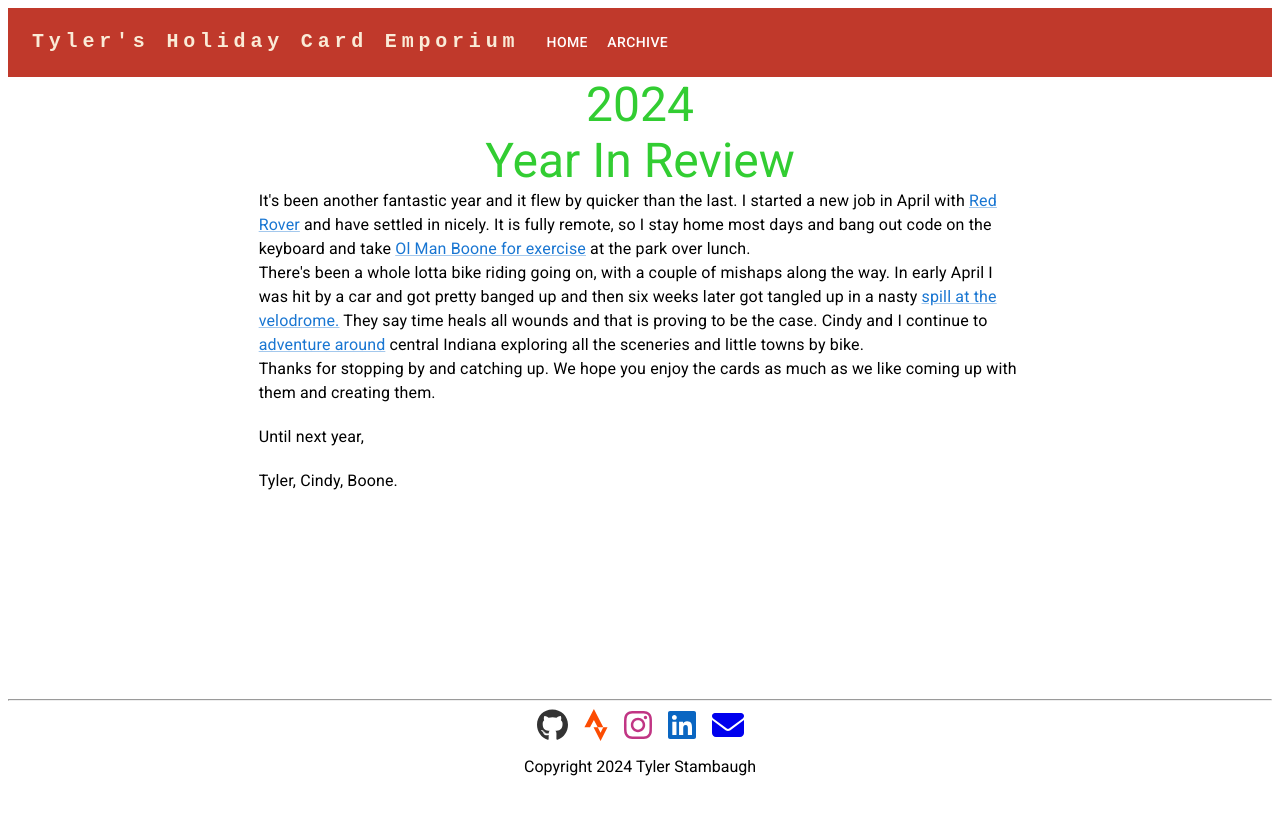
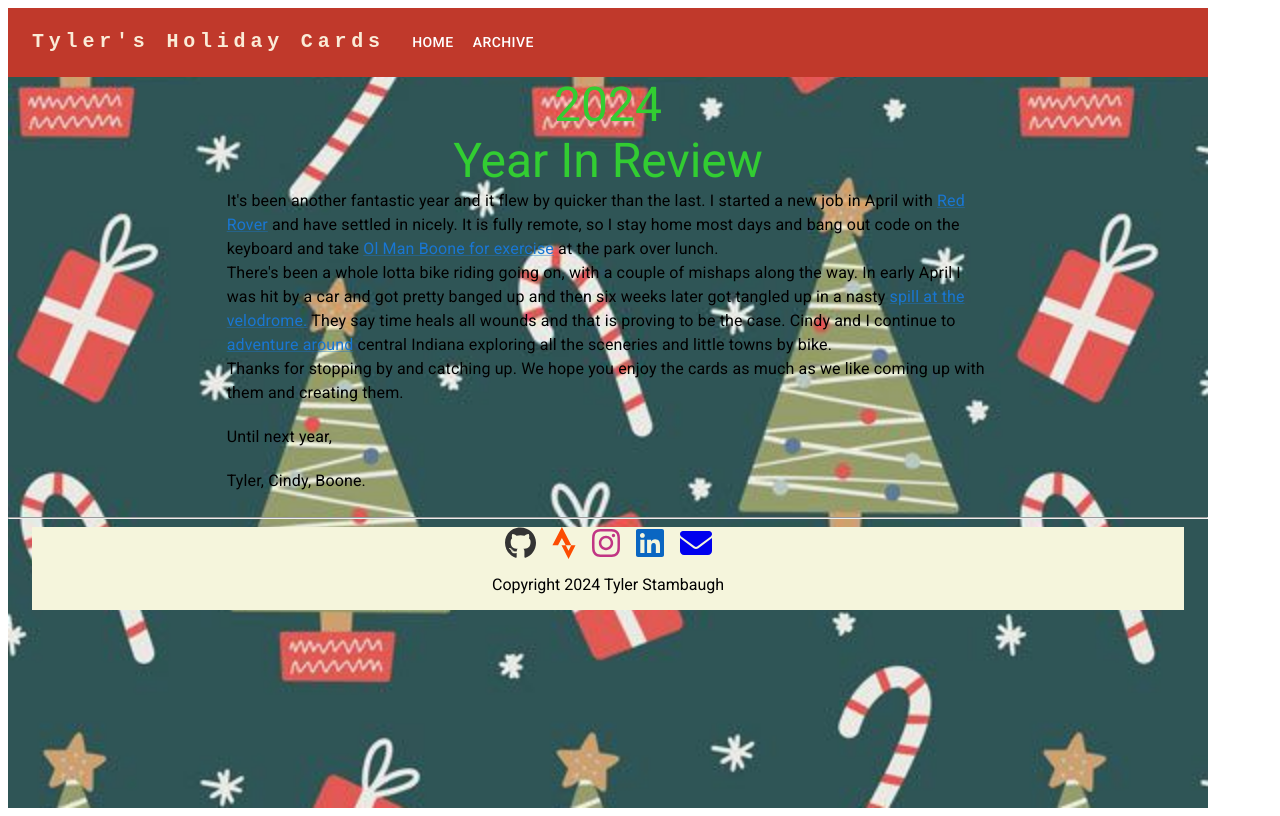
Before and after one commit to tylerstambaugh/holiday-card-site, a React (Vite) app: page / in a window 1280 px wide. Built offline with nearby package versions, Linux system fonts and the light colour scheme.

Commit message:
more playing with styles

```diff
--- a/src/App.css
+++ b/src/App.css
@@ -10,21 +10,28 @@ Silver: #C0C0C0 */
 
 #root {
   display: flex;
-
 }
 
 
 html, body {
   font-family: -apple-system, monospace, system-ui, BlinkMacSystemFont, 'Segoe UI', Roboto, Oxygen, Ubuntu, Cantarell, 'Open Sans', 'Helvetica Neue', sans-serif;
   color: antiquewhite;
+  display: flex;
 }
 
 .app {
-  display: flex;
   min-height: 100vh;
   flex-direction: column;
   flex: 1;
   flex-grow: 1;
+   background-image: url("./assets/images/background.jpg");
+  background-size: cover;
+  background-position: center;
+  background-repeat: repeat;
+}
+
+.home_container {
+  background-color: beige;
 }
 
 
@@ -43,7 +50,7 @@ html, body {
   color: black;
   padding: 1rem 0;
   position: sticky;
-  width: 100%;
+  width: auto;
 }
 
 p {
--- a/src/components/footer.tsx
+++ b/src/components/footer.tsx
@@ -18,7 +18,7 @@ export const Footer: React.FC = () => {
       <hr />
       <Container >
         <Stack
-          className="icon-container" direction="row" spacing={2}
+          className="icon-container" direction="row" spacing={2} sx={{ backgroundColor: "beige" }}
         >
           <a
             href="https://github.com/tylerstambaugh"
@@ -51,7 +51,7 @@ export const Footer: React.FC = () => {
             />
           </a>
         </Stack>
-        <Stack className="text-center">
+        <Stack className="text-center" sx={{backgroundColor: "beige"}}>
           <p>Copyright 2024 Tyler Stambaugh</p>
         </Stack>
       </Container>
--- a/src/components/header.tsx
+++ b/src/components/header.tsx
@@ -4,7 +4,7 @@ import React from "react";
 import "../App.css"
 import { useNavigate } from "react-router-dom";
 
-const pages = [{name: 'Home', route:'/'}, {name: 'Archive', route:'/archive'}];
+const pages = [{ name: 'Home', route: '/' }, { name: 'Archive', route: '/archive' }];
 
 
 export const Header = () => {
@@ -20,7 +20,7 @@ export const Header = () => {
 
   return (
 
-        <Toolbar  className="header">
+    <Toolbar className="header">
       <Link variant="h6" underline="none" color="inherit" href="/">
         <Typography
           variant="h6"
@@ -35,11 +35,11 @@ export const Header = () => {
             textDecoration: 'none',
           }}
         >
-            Tyler's Holiday Card Emporium
+          Tyler's Holiday Cards
         </Typography>
       </Link>
 
-          <Box sx={{ flexGrow: 1, display: { md: 'none' } }}>
+      <Box sx={{  display: { md: 'none' } }}>
         <IconButton
           size="large"
           aria-controls="menu-appbar"
@@ -66,7 +66,7 @@ export const Header = () => {
           sx={{ display: { xs: 'block', md: 'none' } }}
         >
           {pages.map((page) => (
-                <MenuItem key={page.name} onClick={() => {navigate(`${page.route}`); handleCloseNavMenu()}}>
+            <MenuItem key={page.name} onClick={() => { navigate(`${page.route}`); handleCloseNavMenu() }}>
               <Typography sx={{ textAlign: 'center' }}>{page.name}</Typography>
             </MenuItem>
           ))}
@@ -91,7 +91,7 @@ export const Header = () => {
         {pages.map((page) => (
           <Button
             key={page.name}
-                onClick={() => {navigate(`${page.route}`); handleCloseNavMenu()}}
+            onClick={() => { navigate(`${page.route}`); handleCloseNavMenu() }}
             sx={{ my: 2, color: 'white', display: 'block' }}
           >
             {page.name}
--- a/src/pages/home.tsx
+++ b/src/pages/home.tsx
@@ -1,13 +1,14 @@
 import { Box, Container, Grid2 as Grid, Link, Typography } from '@mui/material';
 import React from 'react';
+import '../App.css'
 
 export const Home: React.FC = () => {
 
 
     return (
-        <Container>
-            <Box className={'main'}>
-        <Grid container spacing={2} justifyContent={"center"}>
+        <Container >
+            <Box className='home-container'>
+                <Grid container spacing={2} justifyContent={"center"} className='home-container'>
                     <Grid size={{ xs: 10, md: 8 }}>
 
                         <Typography variant="h3" align="center" className='home-title' >
```
Lines whose indentation alone changed are shown as unchanged.
